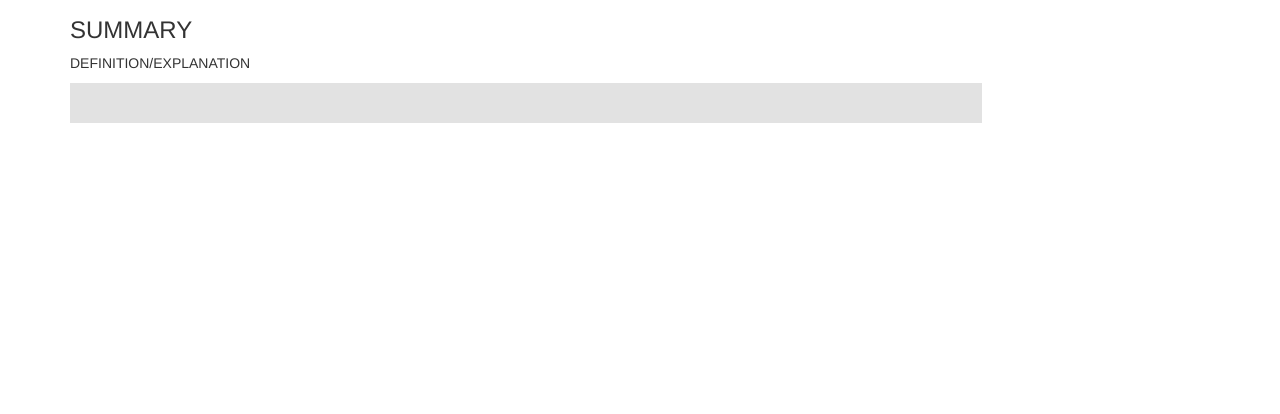
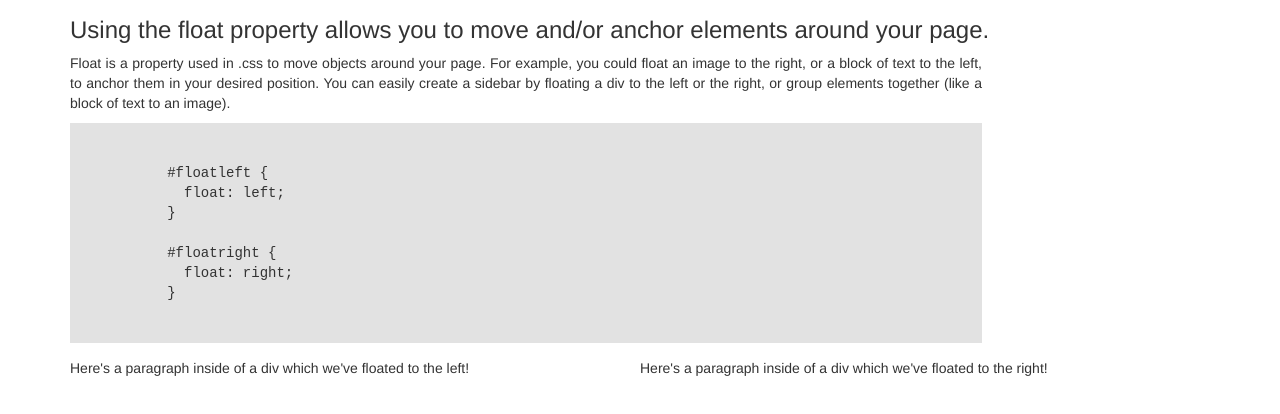
Before and after one commit to marywarrington/jan14-reviewpage, a plain HTML site: page html/floats.html in a window 1280 px wide. Shown: the part 134-548 px from the top of the page. Drawn offline with Linux system fonts and the light colour scheme.

Commit message:
fills out floats page

```diff
--- a/css/styles.css
+++ b/css/styles.css
@@ -65,3 +65,13 @@ div.code-html {
 .text-big {
   font-size: 1.4em;
 }
+
+#floatleft {
+  float: left;
+  width: 50%;
+}
+
+#floatright {
+  float: right;
+  width: 50%;
+}
--- a/html/floats.html
+++ b/html/floats.html
@@ -59,11 +59,24 @@
 <!-- End Navbar -->
     <div class="container">
       <h1>Floats</h1>
-      <h3>SUMMARY</h3>
-      <p>DEFINITION/EXPLANATION</p>
-      <div class="code">
+      <h3>Using the float property allows you to move and/or anchor elements around your page.</h3>
+      <p>Float is a property used in .css to move objects around your page. For example, you could float an image to the right, or a block of text to the left, to anchor them in your desired position. You can easily create a sidebar by floating a div to the left or the right, or group elements together (like a block of text to an image).</p>
+      <div class="code-html">
+        #floatleft {
+          float: left;
+        }
+
+        #floatright {
+          float: right;
+        }
       </div>
       <div class="example">
+        <div id="floatleft">
+          <p>Here's a paragraph inside of a div which we've floated to the left!</p>
+        </div>
+        <div id="floatright">
+          <p>Here's a paragraph inside of a div which we've floated to the right!</p>
+        </div>
       </div>
     </div>
   </body>
```
